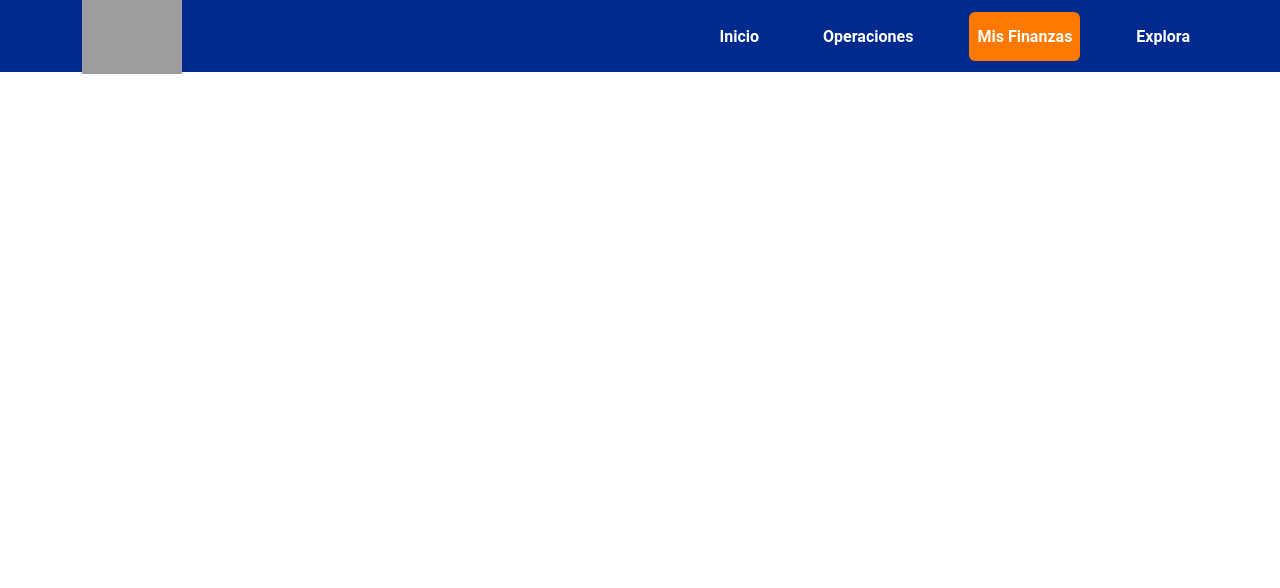
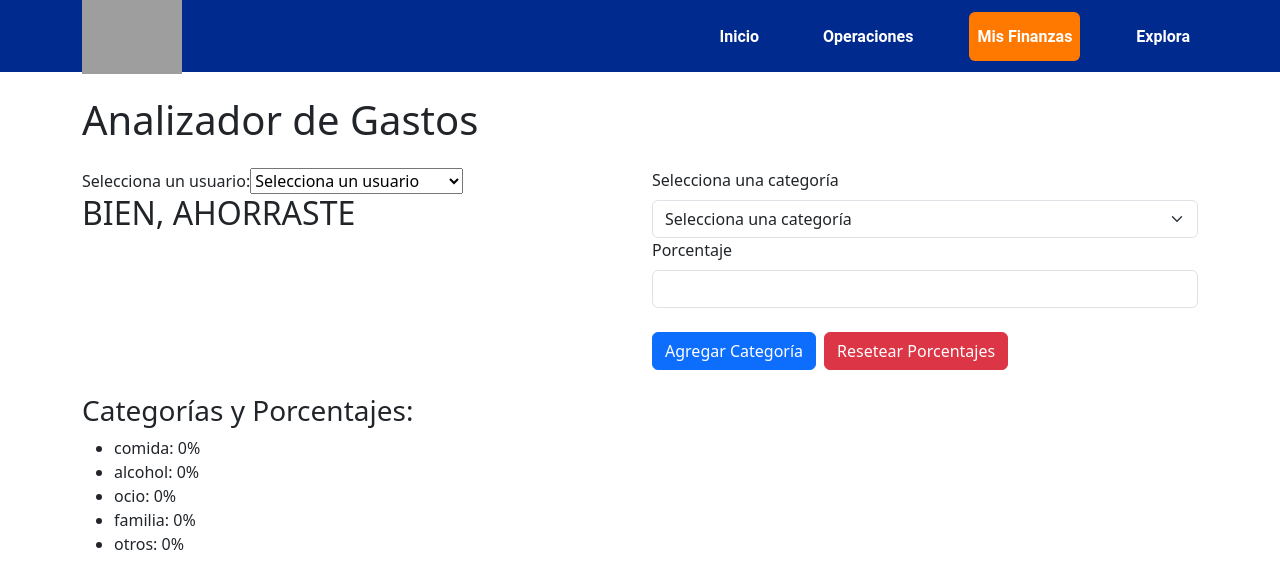
Before and after one commit to MarcoCaceresSenn/UXcrafting, a React (Create React App) app: page /expense-analyzer in a window 1280 px wide. Shown: the top 588 px of the page. Built offline with nearby package versions, Linux system fonts and the light colour scheme; grey boxes are pictures that could not be loaded.

Commit message:
resolve merge

```diff
--- a/src/app/routes/AppRoutes.jsx
+++ b/src/app/routes/AppRoutes.jsx
@@ -8,6 +8,7 @@ export default function AppRoutes() {
         <Router>
             <Routes>
                 <Route path="/" element={<SummaryView/>} />
+                <Route path="/expense-analyzer" element={<ExpenseAnalyzerView/>} />
             </Routes>
         </Router>
     );
```
